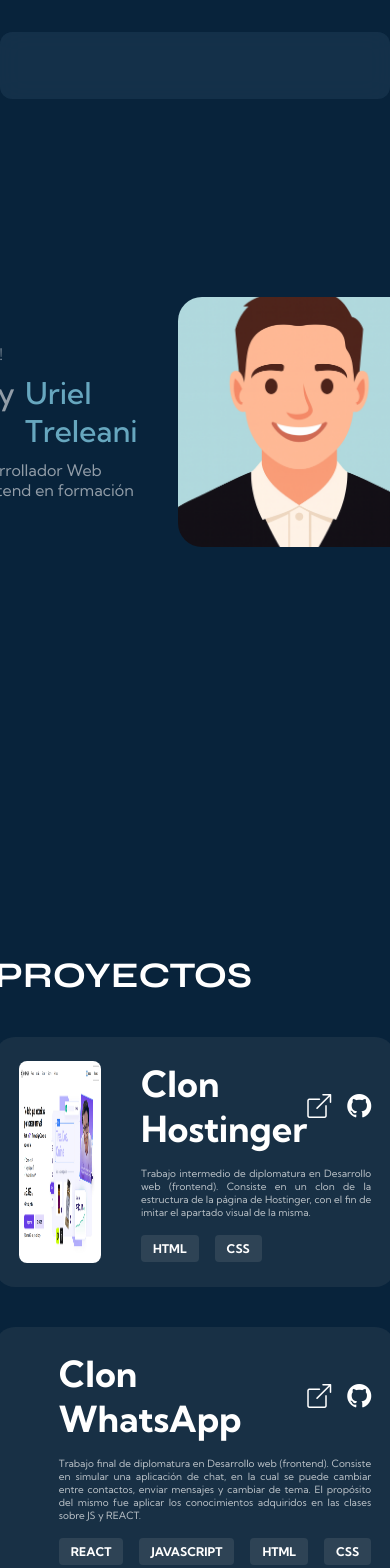
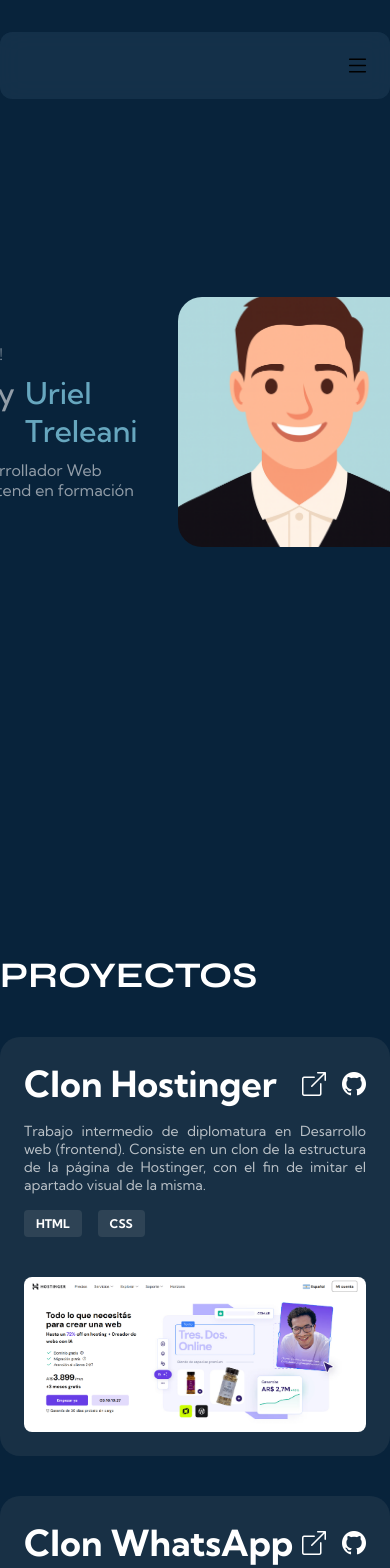
Before and after one commit to UrielTreleani/PORTFOLIO, a React (Vite) app: page / in a window 390 px wide. Shown: the top 1568 px of the page. Built offline with nearby package versions, Linux system fonts and the light colour scheme.

Commit message:
21-12-2025

```diff
--- a/src/App.jsx
+++ b/src/App.jsx
@@ -1,13 +1,27 @@
+import { useContext } from 'react'
+import MobileMenu from './Components/MobileMenu/MobileMenu'
 import HomeScreen from './Screens/HomeScreen/HomeScreen'
 import './Styles/global.css'
+import { MenuMobileContext } from './Contexts/MobileMenuContext/MobileMenuContext'
 
 
 function App() {
 
+  const {isOpen} = useContext(MenuMobileContext)
 
   return (
     <div>
-      <HomeScreen/>
+      <div className="app__mobile-menu">
+        {
+          isOpen === true ?
+            <div>
+              <MobileMenu />
+            </div>
+            :
+            ""
+        }
+      </div>
+      <HomeScreen />
     </div>
   )
 }
--- a/src/Components/AboutMe/AboutMe.css
+++ b/src/Components/AboutMe/AboutMe.css
@@ -50,6 +50,6 @@
     }
 
     .about-me__description p{
-    font-size: 12px;
+    font-size: 14px;
     }
 }
--- /dev/null
+++ b/src/Components/MobileMenu/MobileMenu.css
@@ -0,0 +1,62 @@
+.mobile-menu__container{
+    display: flex;
+    flex-direction: column;
+    position: fixed;
+    height: 100vh;
+    width: 100vw;
+    background-color: #08233b;
+    z-index: 2;
+}
+
+.mobile-menu__header{
+    display: flex;
+    flex-direction: row;
+    justify-content: center;
+    align-items: center;
+    width: 100%;
+}
+
+.mobile-menu__icon{
+    width: 100px;
+    height: 100px;
+}
+
+.mobile-menu__button{
+    position: fixed;
+    top: 20px;
+    right: 20px;
+    background-color: transparent;
+    border: none;
+    font-size: 30px;
+}
+
+.mobile-menu__nav{
+    display: flex;
+    flex-direction: column;
+    justify-content: center;
+    align-items: center;
+    gap: 50px;
+    height: 100%;
+}
+
+.mobile-menu__nav a{
+    text-decoration: none;
+    color: #aaa;
+    font-size: 40px;
+    border-bottom: #aaa solid 2px;
+}
+
+.mobile-menu__links-container{
+    display: flex;
+    justify-content: center;
+    align-items: center;
+    gap: 40px;
+}
+
+.mobile-menu__link{
+    position: relative;
+    text-decoration: none;
+    color: black;
+    font-size: 40px;
+    bottom: 20px;
+}
--- /dev/null
+++ b/src/Components/MobileMenu/MobileMenu.jsx
@@ -0,0 +1,41 @@
+import { useContext } from "react"
+import "./MobileMenu.css"
+import { UseScrollSpyContext } from "../../Contexts/UseScrollSpyContext/UseScrollSpyContext"
+import { MenuMobileContext } from "../../Contexts/MobileMenuContext/MobileMenuContext"
+
+function MobileMenu() {
+
+    const { toggleMenu } = useContext(MenuMobileContext)
+    const { sections } = useContext(UseScrollSpyContext)
+
+    return (
+        <div className="mobile-menu__container">
+            <div className="mobile-menu__header">
+                <img src="/images/navbar-icon.png" alt="portfolio-icon" className= "mobile-menu__icon" />
+                <button onClick={toggleMenu} className="mobile-menu__button">
+                    <i class="bi bi-x-lg"></i>
+                </button>
+            </div>
+            <div className="mobile-menu__nav">
+                {sections.map((section) => {
+                    const name = section.replace("#", "")
+                    return (
+                        <a href={section} onClick={toggleMenu}>
+                            {name.replace(/-/g, " ")}
+                        </a>
+                    )
+                })}
+            </div>
+            <div className="mobile-menu__links-container">
+                <a href="https://www.linkedin.com/in/urieltreleani" target="_blank">
+                    <i className="bi bi-linkedin mobile-menu__link"></i>
+                </a>
+                <a href="https://github.com/UrielTreleani?tab=repositories" target="_blank">
+                    <i className="bi bi-github mobile-menu__link"></i>
+                </a>
+            </div>
+        </div>
+    )
+}
+
+export default MobileMenu
--- a/src/Components/Navbar/Navbar.css
+++ b/src/Components/Navbar/Navbar.css
@@ -47,7 +47,7 @@
     font-size: 16px;
 }
 
-.navbar__nav a.active {
+.navbar__nav a.active{
     color: #ff5e5e;
     font-weight: 700;
     font-size: 20px;
@@ -70,6 +70,10 @@
     color: white;
 }
 
+.navbar__menu-button{
+    display: none;
+}
+
 
 
 
@@ -77,6 +81,14 @@
 
     .navbar__conteiner{
         width: 900px;
+    }
+
+    .navbar__nav a {
+        font-size: 14px;
+    }
+
+    .navbar__nav a.active{
+        font-size: 18px;
     }
 }
 
@@ -87,7 +99,35 @@
         width: 600px;
     }
 
+        .navbar__nav a {
+        font-size: 12px;
+    }
+
+    .navbar__nav a.active{
+        font-size: 16px;
+    }
+}
+
+
+@media screen and (max-width: 680px){
+
     .navbar__content{
         display: none;
     }
+
+    .navbar__button-container{
+        display: flex;
+        width: 100%;
+        justify-content: flex-end;
+        padding: 0 20px 0;
+    }
+
+    .navbar__menu-button{
+        display: flex;
+        background-color: transparent;
+        border: none;
+        font-size: 25px;
+        color: black;
+        cursor: pointer;
+    }
 }
--- a/src/Components/Navbar/Navbar.jsx
+++ b/src/Components/Navbar/Navbar.jsx
@@ -1,18 +1,23 @@
+import { useContext } from "react";
 import "./Navbar.css";
-import useScrollSpy from "../useScrollSpy/useScrollSpy";
-
+import { UseScrollSpyContext } from "../../Contexts/UseScrollSpyContext/UseScrollSpyContext";
+import { MenuMobileContext } from "../../Contexts/MobileMenuContext/MobileMenuContext";
+import MobileMenu from "../MobileMenu/MobileMenu";
 
 export default function Navbar() {
-
-    const sections = ["#Inicio", "#Proyectos", "#Sobre-mí", "#Contacto"]
-    const activeSection = useScrollSpy(sections, { rootMargin: "-50% 0px -50% 0px" })
+    const { isOpen, toggleMenu } = useContext(MenuMobileContext);
+    const { activeSection, sections } = useContext(UseScrollSpyContext);
 
     return (
         <div className="navbar">
             <div className="navbar__conteiner">
                 <div className="navbar__content">
                     <div>
-                        <img src="/images/navbar-icon.png" alt="portfolio-icon" className="navbar__portfolio-icon" />
+                        <img
+                            src="/images/navbar-icon.png"
+                            alt="portfolio-icon"
+                            className="navbar__portfolio-icon"
+                        />
                     </div>
                     <div className="navbar__nav">
                         {sections.map((sec) => {
@@ -21,8 +26,7 @@
                                 <a
                                     key={sec}
                                     href={sec}
-                                    className={activeSection === name ? "active" : ""}
-                                >
+                                    className={activeSection === name ? "active" : ""}>
                                     {name.replace(/-/g, " ")}
                                 </a>
                             );
@@ -32,10 +36,18 @@
                         <a href="https://www.linkedin.com/in/urieltreleani" target="_blank">
                             <i className="bi bi-linkedin"></i>
                         </a>
-                        <a href="https://github.com/UrielTreleani?tab=repositories" target="_blank">
+                        <a
+                            href="https://github.com/UrielTreleani?tab=repositories"
+                            target="_blank"
+                        >
                             <i className="bi bi-github"></i>
                         </a>
                     </div>
+                </div>
+                <div className="navbar__button-container">
+                    <button className="navbar__menu-button" onClick={toggleMenu}>
+                        <i className="bi bi-list"></i>
+                    </button>
                 </div>
             </div>
         </div>
--- a/src/Components/ProjectCard/ProjectCard.css
+++ b/src/Components/ProjectCard/ProjectCard.css
@@ -21,7 +21,7 @@
 }
 
 .project-card__img-container{
-    max-width: 501px;
+    max-width: 100%;
     max-height: 100%;
     border-radius: 8px;
     overflow: hidden;
@@ -108,10 +108,19 @@
     }
 
     .project-card__description{
-        font-size: 10px;
+        font-size: 14px;
     }
 
     .project-card__coding-language{
         font-size: 12px;
     }
 }
+
+
+@media screen and (max-width: 980px){
+    .project-card{
+        flex-direction: column-reverse;
+        height: 100%;
+        align-items: center;
+    }
+}
--- /dev/null
+++ b/src/Contexts/MobileMenuContext/MobileMenuContext.jsx
@@ -0,0 +1,22 @@
+import { createContext, useState } from "react";
+
+
+
+export const MenuMobileContext = createContext()
+
+const MenuMobileContextProvider = (props) =>{
+
+    const [isOpen, setIsOpen] = useState(false)
+
+    const toggleMenu = ()=>{
+        setIsOpen(!isOpen)
+    }
+
+    return(
+        <MenuMobileContext.Provider value={{isOpen, toggleMenu}}>
+            {props.children}
+        </MenuMobileContext.Provider>
+    )
+}
+
+export default MenuMobileContextProvider
--- /dev/null
+++ b/src/Contexts/UseScrollSpyContext/UseScrollSpyContext.jsx
@@ -0,0 +1,21 @@
+import { createContext } from "react";
+import useScrollSpy from "../../Components/useScrollSpy/useScrollSpy";
+
+
+export const UseScrollSpyContext = createContext()
+
+const UseScrollSpyContextProvider = (props) => {
+
+    const options = { rootMargin: "-50% 0px -50% 0px" }
+    const sections = ["#Inicio", "#Proyectos", "#Sobre-mí", "#Contacto"]
+
+    const activeSection = useScrollSpy(sections, options)
+
+    return(
+        <UseScrollSpyContext.Provider value={{activeSection, sections}}>
+            {props.children}
+        </UseScrollSpyContext.Provider>
+    )
+}
+
+export default UseScrollSpyContextProvider
--- a/src/Screens/HomeScreen/HomeScreen.jsx
+++ b/src/Screens/HomeScreen/HomeScreen.jsx
@@ -4,9 +4,16 @@
 import SectionProjects from "../../Components/SectionProjects/SectionProjects";
 import AboutMe from "../../Components/AboutMe/AboutMe";
 import Contacto from "../../Components/Contacto/Contacto";
+import MobileMenu from "../../Components/MobileMenu/MobileMenu";
+import { useContext } from "react";
+import { MenuMobileContext } from "../../Contexts/MobileMenuContext/MobileMenuContext";
 
 function HomeScreen() {
+
+    const { isOpen } = useContext(MenuMobileContext)
+
     return (
+        <div>
             <div className="home-screen__container">
                 <div className="home-screen__navbar">
                     <Navbar/>
@@ -24,6 +31,7 @@
                     <Contacto/>
                 </div>
             </div>
+        </div>
     );
 }
 
--- a/src/main.jsx
+++ b/src/main.jsx
@@ -1,9 +1,17 @@
 import { StrictMode } from 'react'
 import { createRoot } from 'react-dom/client'
 import App from './App.jsx'
+import UseScrollSpyContextProvider from './Contexts/UseScrollSpyContext/UseScrollSpyContext.jsx'
+import MenuMobileContextProvider from './Contexts/MobileMenuContext/MobileMenuContext.jsx'
+
 
 createRoot(document.getElementById('root')).render(
+
   <StrictMode>
-    <App />
+    <UseScrollSpyContextProvider>
+      <MenuMobileContextProvider>
+        <App/>
+      </MenuMobileContextProvider>
+    </UseScrollSpyContextProvider>
   </StrictMode>,
-)
+    )
```
Also changed, not shown: src/Styles/global.css (line endings or trailing spaces). Lines whose indentation alone changed are shown as unchanged.
